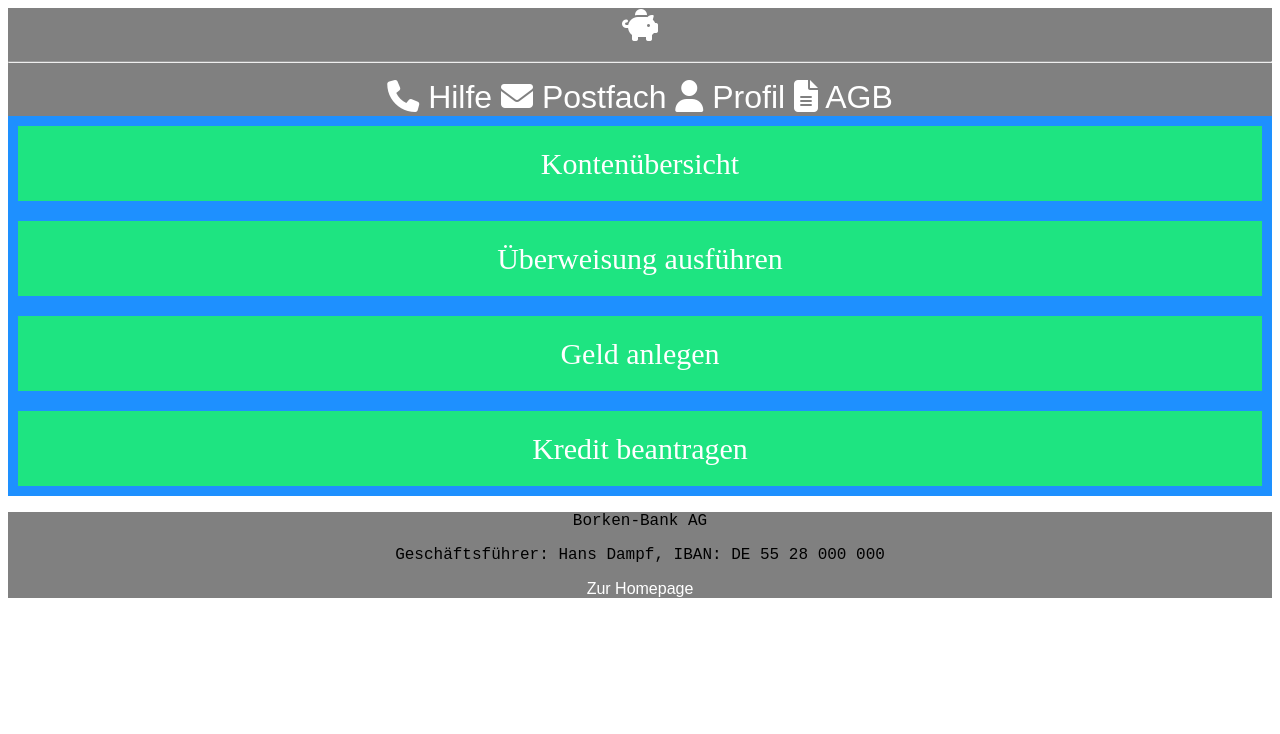
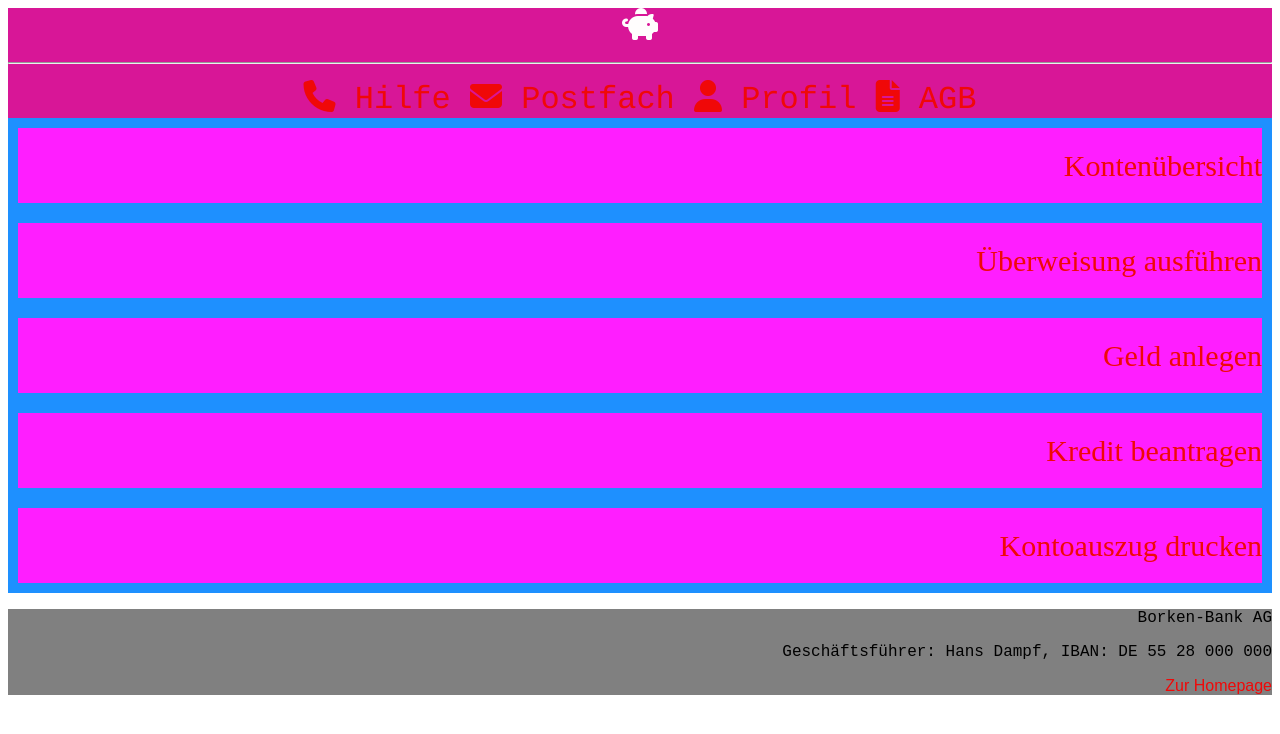
Before and after one commit to co156696/K20240416, a plain HTML site: page index.html in a window 1280 px wide. Drawn offline with Linux system fonts and the light colour scheme.

Commit message:
Testaufgaben bearbeitet

```diff
--- a/index.html
+++ b/index.html
@@ -26,6 +26,7 @@
             <div><a href="ueberweisungAusfuehren.html">Überweisung ausführen</a></div>
             <div><a href="geldAnlegen.html">Geld anlegen</a></div>
             <div><a href="kreditBeantragen.html">Kredit beantragen</a></div>
+            <div> <a href="Kontoauszug drucken"> Kontoauszug drucken</a></div>
         </div>
     </main>
 
--- a/styles.css
+++ b/styles.css
@@ -1,5 +1,5 @@
 h1{
-    font-family: Arial, Helvetica, sans-serif;
+    font-family: arial , Helvetica, sans-serif;
     font-size:xx-large;
     font-weight: 500;
     color:#1ee481;
@@ -17,19 +17,19 @@ p{
 footer{
     background-color: gray;
     font-family: Arial, Helvetica, sans-serif;
-    text-align: center;
+    text-align: right;
 }
 
 header{
-    background-color: gray;
-    font-family: Arial, Helvetica, sans-serif;
-    color: white;
+    background-color: rgb(216, 22, 151);
+    font-family: courier, Helvetica, sans-serif;
+    color: rgb(255, 253, 253);
     font-size: xx-large;
     text-align: center;
 }
 
 a {
-    color: white;
+    color: rgb(240, 8, 8);
     text-decoration: none;
 }
 
@@ -42,10 +42,10 @@ eine Class wird in der styles.css immer mit einem führenden Punkt dargestellt.*
   }
   /* Der folgende Style wirkt auf ale DIVs innerhalb eines flex-containers*/
   .flex-container > div {
-    background-color: #1ee481;
+    background-color: rgb(255,30,255);
     width: 100%;
     margin: 10px;
-    text-align: center;
+    text-align: right;
     line-height: 75px;
     font-size: 30px;
   }
```
Also changed, not shown: agb.html (+3 -0 lines), hilfe.html (+2 -0 lines), 1 other file.
